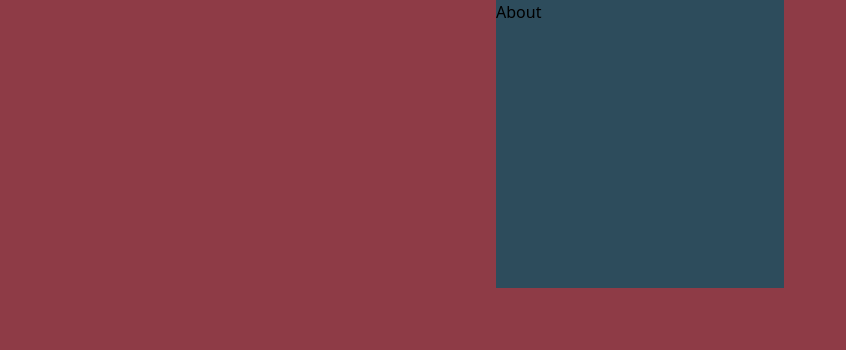
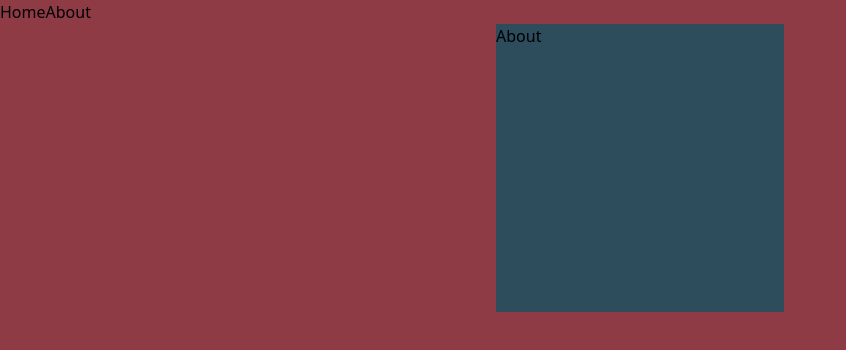
Before and after one commit to mgballou/matthewbuiltthat, a React (Vite) app: page /about in a window 1280 px wide. Shown: the top 350 px of the page, without its empty margins (0-846 px from the left). Built offline with nearby package versions, Linux system fonts and the light colour scheme.

Commit message:
Basic animation between routes

```diff
--- a/src/App.jsx
+++ b/src/App.jsx
@@ -1,7 +1,7 @@
 import { AnimatePresence } from "framer-motion";
 
 import Main from "./components/Main"
-
+import Header from "./components/Header";
 
 
 function App() {
@@ -9,7 +9,7 @@ function App() {
   return (
     <>
 
-
+    <Header/>
     <Main/>
 
 
--- a/src/components/Header.jsx
+++ b/src/components/Header.jsx
@@ -0,0 +1,14 @@
+import { Link } from "react-router-dom";
+
+function Header(props){
+
+    return (
+        <nav>
+            <Link to="/">Home</Link>
+            <Link to="/about">About</Link>
+
+        </nav>
+    )
+}
+
+export default Header
--- a/src/components/Main.jsx
+++ b/src/components/Main.jsx
@@ -1,4 +1,8 @@
+import * as React from "react"
+
 import { Routes, Route } from 'react-router';
+
+import { useLocation, useRoutes } from 'react-router-dom';
 
 import { AnimatePresence } from 'framer-motion';
 
@@ -7,19 +11,29 @@ import About from '../pages/About';
 
 function Main(props) {
 
+    const element = useRoutes([
+        {
+            path: "/",
+            element: <Home />
+        },
+        {
+            path: "/about",
+            element: <About />
+        },
+
+
+    ])
+
+    const location = useLocation()
+
+    if (!element) return null
+
 
 
     return (
 
-        <AnimatePresence mode="exit">
-
-        <Routes>
-            <Route path="/" element={<Home/>} />
-            <Route path="/about" element={<About/>} />
-
-
-        </Routes>
-
+        <AnimatePresence mode="wait">
+            {React.cloneElement(element, { key: location.pathname })}
         </AnimatePresence>
     )
 
--- a/src/pages/About/index.jsx
+++ b/src/pages/About/index.jsx
@@ -1,22 +1,28 @@
-import { motion } from "framer-motion";
+import { motion, AnimatePresence } from "framer-motion";
 
-function About(props){
+function About(props) {
 
 
     return (
 
-        <>
-        <motion.div
 
-        className="bg-aqua-500 w-72 h-72 mx-auto my-auto"
-        initial="hidden"
-        animate="visible"
-        exit={{ opacity: 0, transition: { duration: 1 } }}
-        >
-            <h1>About</h1>
+            <motion.div
 
-        </motion.div>
-    </>
+                className="bg-aqua-500 w-72 h-72 mx-auto my-auto"
+                key="about"
+
+                initial={{opacity: 0}}
+                animate={{opacity: 1}}
+                transition={{duration: 1}}
+
+
+
+                exit={{ x: "100vw", transition: {duration: 0.5}}}
+            >
+                <h1>About</h1>
+
+            </motion.div>
+
 
 
     )
--- a/src/pages/Home/index.jsx
+++ b/src/pages/Home/index.jsx
@@ -1,23 +1,24 @@
-import { motion } from "framer-motion"
-
-const visible = { opacity: 1, y: 0, transition: { duration: 0.5 } };
+import { motion, AnimatePresence } from "framer-motion"
 
 
 function Home(props) {
 
     return (
-        <>
+
             <motion.div
-        className="bg-aqua-500 w-72 h-72 mx-auto my-auto"
 
-            initial="hidden"
-            animate="visible"
-            exit={{ opacity: 0, transition: { duration: 1 } }}
+            className="bg-aqua-500 w-72 h-72 mx-auto my-auto"
+            initial={{opacity: 0}}
+            animate={{opacity: 1}}
+            transition={{duration: 0.5}}
+
+
+
+            exit={{ x: "100vw", transition: {duration: 0.5}}}
             >
                 <h1>Hello world</h1>
 
             </motion.div>
-        </>
     )
 
 
```
